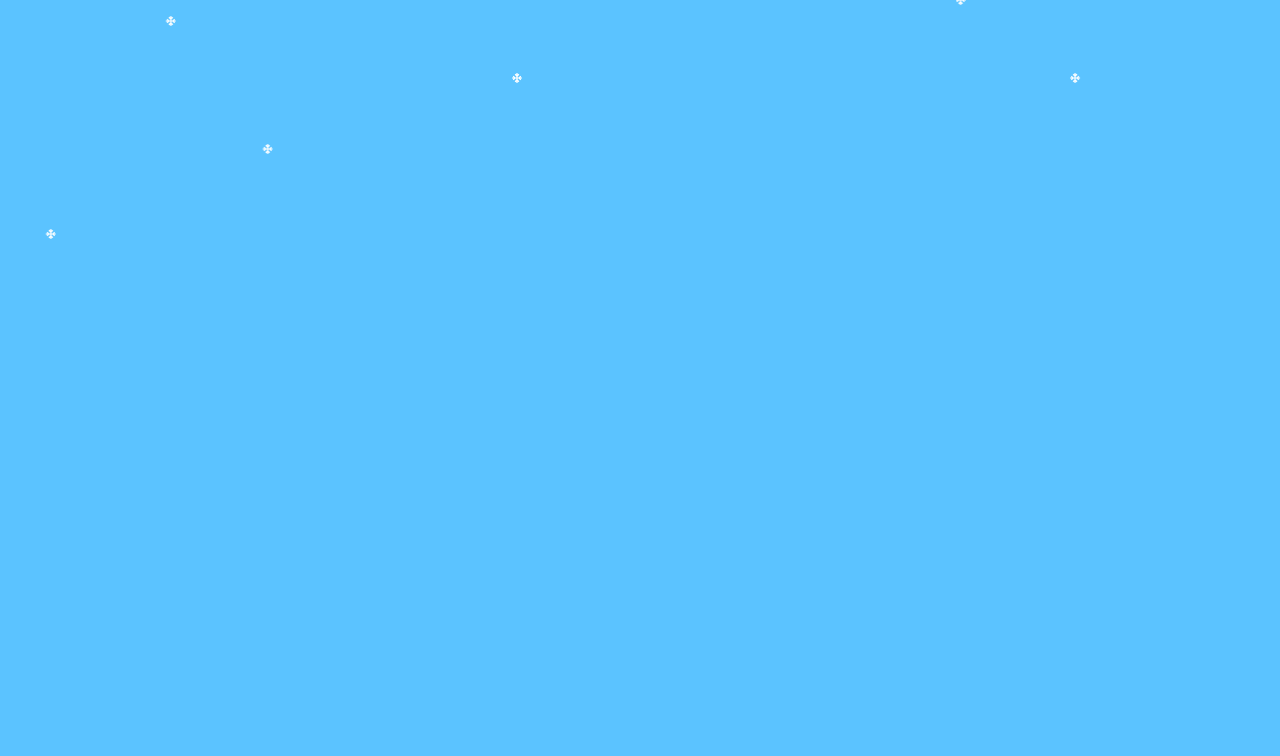
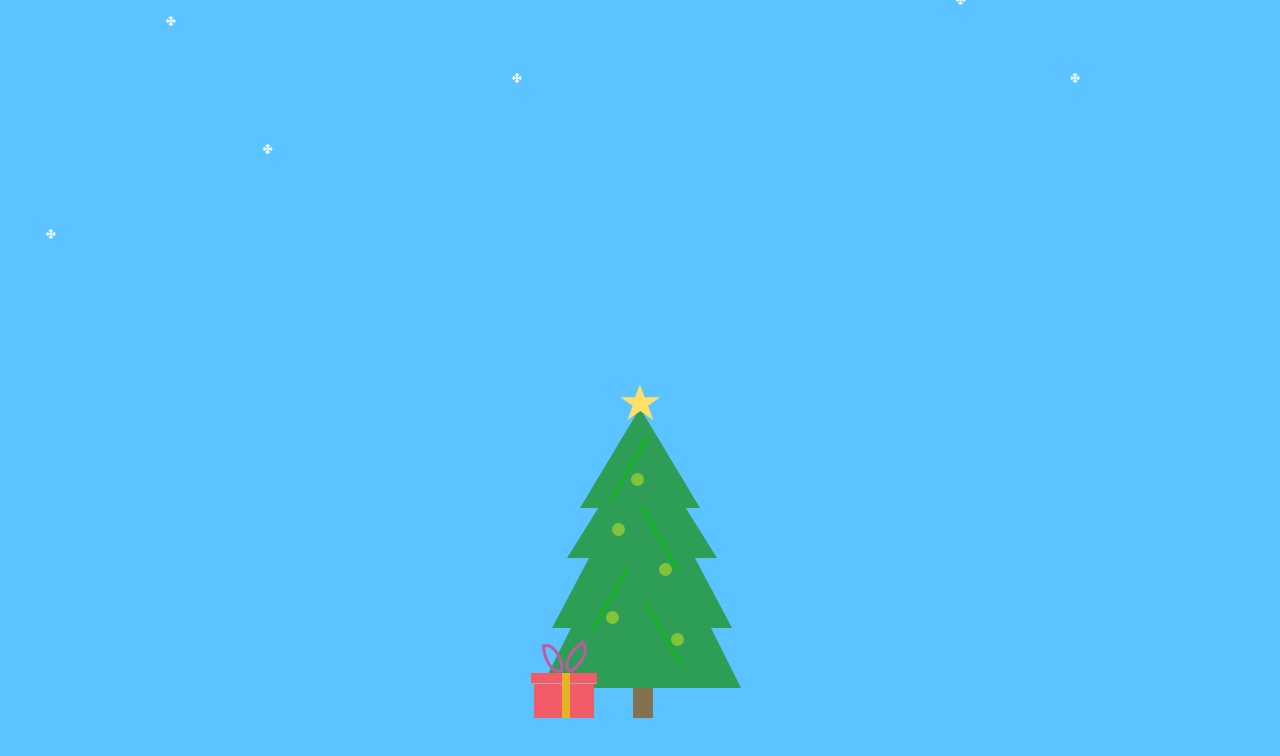
Before and after one commit to isNan909/christmas-animation, a plain HTML site: page index.html in a window 1280 px wide. Drawn offline with Linux system fonts and the light colour scheme.

Commit message:
added a tree

```diff
--- a/index.html
+++ b/index.html
@@ -149,5 +149,34 @@
         </svg>
       </div>
     </div>
+    <div class="tree-wrapper">
+      <div class="tree">
+        <div class="star star-one"></div>
+        <div class="presents">
+          <div class="cover"></div>
+          <div class="wrapper"></div>
+          <div class="ribbon"></div>
+        </div>
+        <div class="tree-layers">
+          <div class="tree-layerone">
+            <div class="line line-one"></div>
+            <div class="bubble one"></div>
+          </div>
+          <div class="tree-layertwo">
+            <div class="bubble two"></div>
+            <div class="line line-two"></div>
+          </div>
+          <div class="tree-layerthree">
+            <div class="bubble five"></div>
+            <div class="bubble three"></div>
+            <div class="line line-three"></div>
+          </div>
+          <div class="tree-layerfour">
+            <div class="bubble four"></div>
+            <div class="line line-four"></div>
+          </div>
+        </div>
+      </div>
+    </div>
   </body>
 </html>
--- a/stylesheets/index.css
+++ b/stylesheets/index.css
@@ -1,5 +1,10 @@
+html {
+  height: 100%;
+}
 body {
   background-color: rgb(91, 195, 255);
+  height: 100%;
+  position: relative;
 }
 svg.flakes {
   width: 10px;
@@ -79,3 +84,244 @@ svg.flakes {
   left: 90%;
   animation-delay: 4s, 2s;
 }
+/* styling the christmas tree*/
+.tree {
+  position: absolute;
+  top: 50%;
+  left: 45%;
+  transform: translate(-50%, 0);
+}
+.tree-layerone {
+  position: absolute;
+  width: 0;
+  height: 0;
+  left: 3px;
+  border-left: 60px solid transparent;
+  border-right: 60px solid transparent;
+  border-bottom: 100px solid #2e9e57;
+}
+.tree-layerone::after {
+  content: '';
+  border-bottom: 1px solid #fafafa;
+}
+.tree-layertwo {
+  position: absolute;
+  top: 30px;
+  left: -10px;
+  border-left: 75px solid transparent;
+  border-right: 75px solid transparent;
+  border-bottom: 120px solid #2e9e57;
+}
+.tree-layerthree {
+  position: absolute;
+  top: 50px;
+  left: -25px;
+  border-left: 90px solid transparent;
+  border-right: 90px solid transparent;
+  border-bottom: 170px solid #2e9e57;
+}
+.tree-layerfour {
+  position: absolute;
+  top: 80px;
+  left: -36px;
+  border-left: 100px solid transparent;
+  border-right: 100px solid transparent;
+  border-bottom: 200px solid #2e9e57;
+}
+.presents {
+  z-index: 1;
+  position: absolute;
+  top: 265px;
+  left: -43px;
+  width: 60px;
+  height: 45px;
+  background: #f45b69;
+}
+.cover {
+  position: absolute;
+  left: -3px;
+  width: 66px;
+  height: 10px;
+  background: #f45b69;
+  border-bottom: 1px solid #aaa;
+}
+.tree-wrapper,
+.tree-layers {
+  position: relative;
+  height: 100%;
+}
+.wrapper {
+  position: absolute;
+  left: 28px;
+  background: #e4b425;
+  width: 8px;
+  height: 45px;
+}
+.ribbon {
+  position: absolute;
+  top: -30px;
+  left: 10px;
+  background: transparent;
+  width: 12px;
+  height: 25px;
+  border-radius: 0 80% 20% 80%;
+  border: 3px solid #c359a2;
+  transform: rotate(-10deg);
+}
+.ribbon:after {
+  position: absolute;
+  top: 0;
+  left: 20px;
+  background: transparent;
+  width: 12px;
+  height: 25px;
+  border-radius: 0 80% 20% 80%;
+  border: 3px solid #c359a2;
+  transform: rotate(60deg);
+  content: '';
+}
+.tree-layerfour:after {
+  content: '';
+  width: 20px;
+  height: 30px;
+  background: #84714f;
+  position: absolute;
+  top: 200px;
+  left: -8px;
+}
+.bubble {
+  z-index: 1;
+  position: absolute;
+  border-radius: 100%;
+  animation: blinker 1s infinite linear;
+  opacity: 1;
+}
+.bubble.one {
+  top: 65px;
+  left: -9px;
+  width: 13px;
+  height: 13px;
+  background: #b7de26;
+}
+.bubble.one {
+  top: 65px;
+  width: 13px;
+  height: 13px;
+  background: #b7de26;
+}
+
+.bubble.two {
+  left: -30px;
+  top: 85px;
+  width: 13px;
+  height: 13px;
+  background: #b7de26;
+}
+
+.bubble.three {
+  top: 105px;
+  width: 13px;
+  right: -30px;
+  height: 13px;
+  background: #b8de25;
+}
+.bubble.four {
+  top: 145px;
+  left: 30px;
+  width: 13px;
+  height: 13px;
+  background: #b9de25;
+}
+.bubble.five {
+  top: 153px;
+  left: -36px;
+  width: 13px;
+  height: 13px;
+  background: #b9de25;
+}
+.star {
+  z-index: 1;
+  position: absolute;
+  left: -36px;
+  top: -40px;
+  display: block;
+  color: red;
+  width: 0px;
+  height: 0px;
+  border-right: 100px solid transparent;
+  border-bottom: 70px solid #ffe066;
+  border-left: 100px solid transparent;
+  transform: rotate(35deg) scale(0.2);
+}
+.star::before {
+  border-bottom: 80px solid #ffe066;
+  border-left: 30px solid transparent;
+  border-right: 30px solid transparent;
+  position: absolute;
+  height: 0;
+  width: 0;
+  top: -45px;
+  left: -65px;
+  display: block;
+  content: '';
+  transform: rotate(-35deg);
+}
+.star::after {
+  position: absolute;
+  display: block;
+  color: red;
+  top: 3px;
+  left: -105px;
+  width: 0px;
+  height: 0px;
+  border-right: 100px solid transparent;
+  border-bottom: 70px solid #ffe066;
+  border-left: 100px solid transparent;
+  transform: rotate(-70deg);
+  content: '';
+}
+.line {
+  z-index: 1;
+  position: absolute;
+}
+.line-one {
+  top: 60px;
+  left: -47px;
+  width: 70px;
+  height: 0;
+  border: 1px solid #03c300;
+  transform: rotate(-60deg);
+}
+.line-two {
+  top: 100px;
+  left: -18px;
+  width: 70px;
+  height: 0;
+  border: 1px solid #03c300;
+  transform: rotate(-120deg);
+}
+.line-three {
+  top: 140px;
+  left: -68px;
+  width: 70px;
+  height: 0;
+  border: 1px solid #03c300;
+  transform: rotate(-60deg);
+}
+.line-four {
+  top: 146px;
+  left: -13px;
+  width: 70px;
+  height: 0;
+  border: 1px solid #03c300;
+  transform: rotate(60deg);
+}
+/* bulb effect */
+@keyframes blinker {
+  0% {
+    opacity: 0.6;
+  }
+  100% {
+    opacity: 1;
+  }
+}
```
